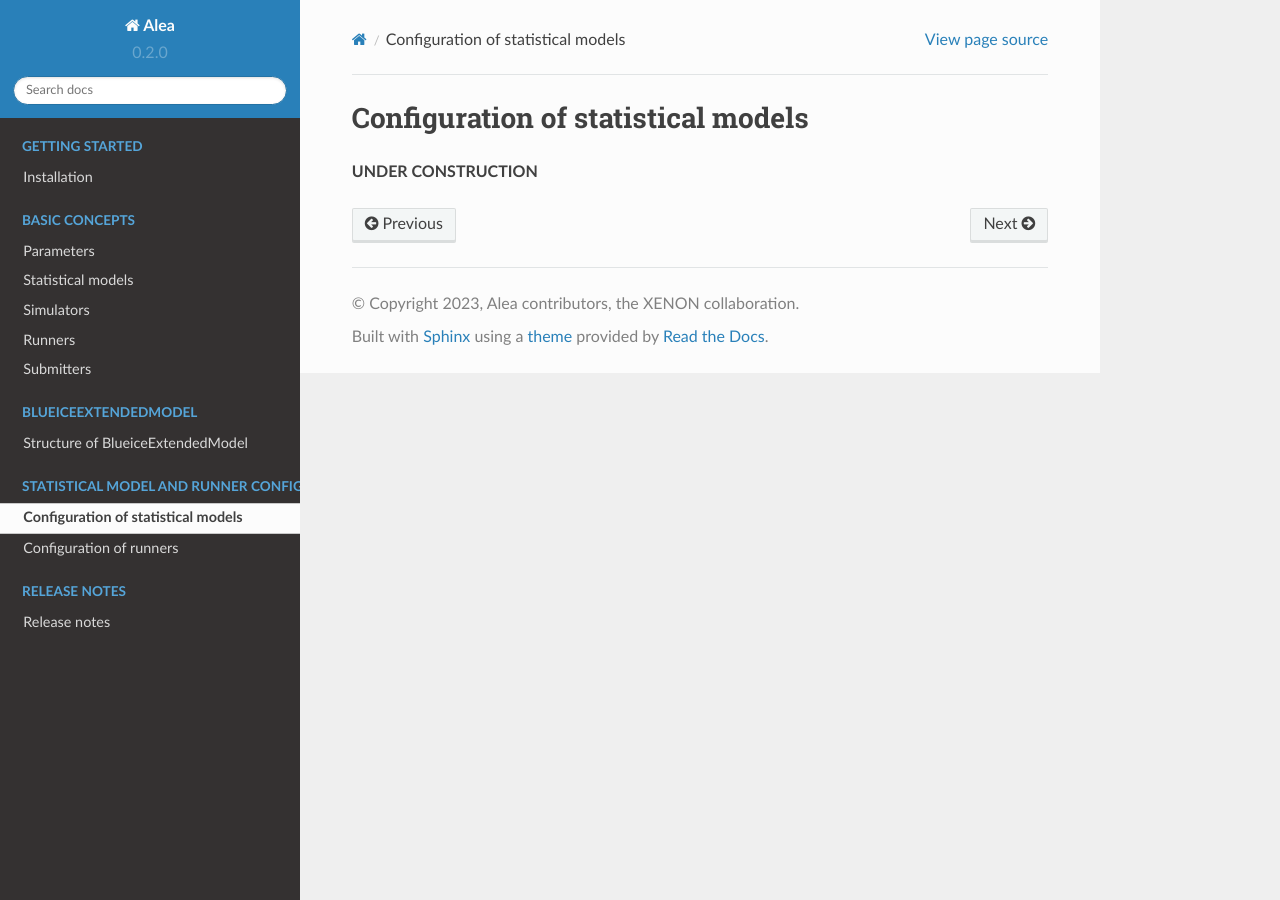
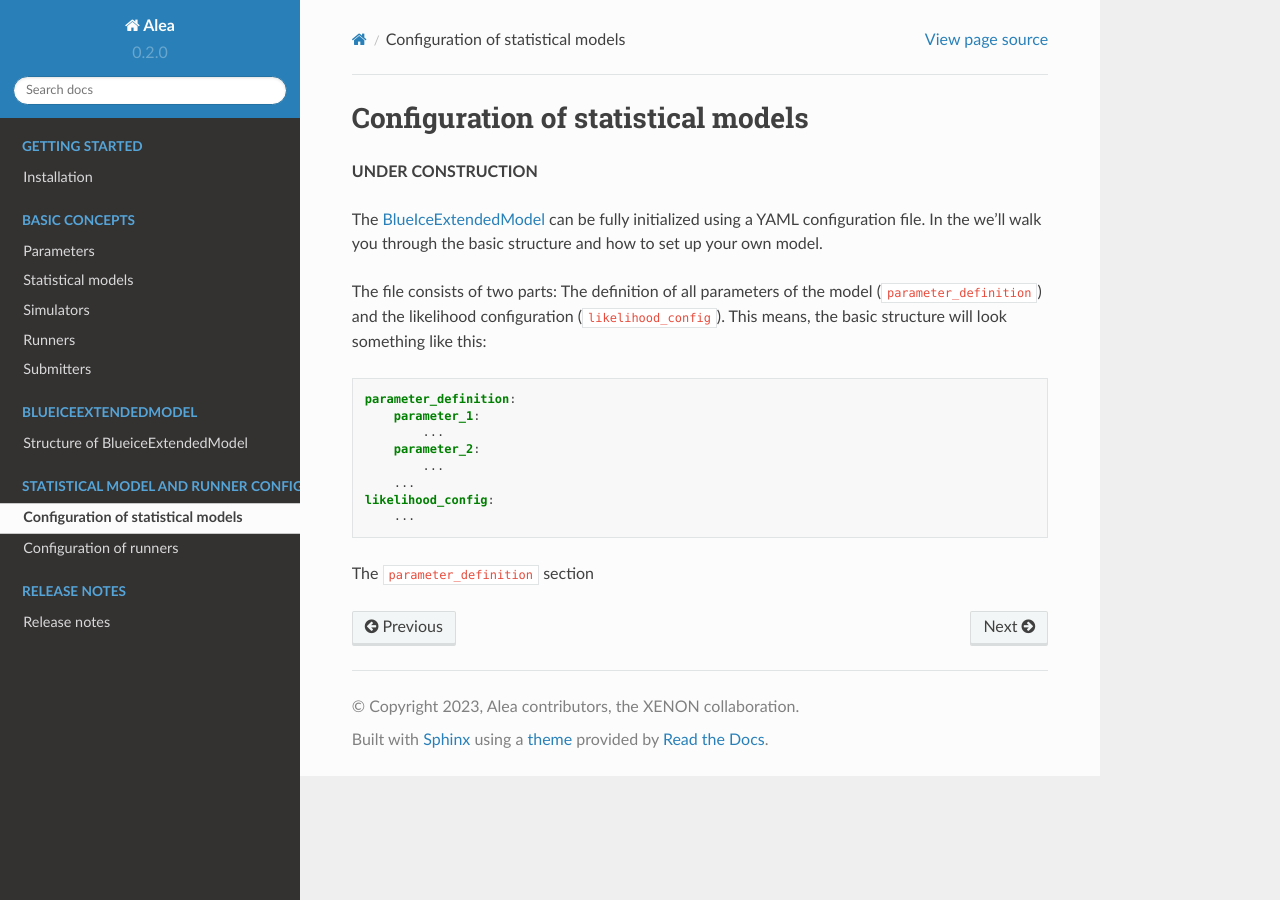
Before and after one commit to XENONnT/alea, a Sphinx documentation site: the page built from docs/source/configuration/model.rst, in a window 1280 px wide. Built offline with Sphinx 7.4.7 and the Read the Docs theme 2.0.0, drawn with Linux system fonts in a browser that asks for light colours; pages that are not in the unit, such as notebooks, are missing from menus.

Commit message:
start writing config file page

```diff
--- a/docs/source/configuration/model.rst
+++ b/docs/source/configuration/model.rst
@@ -4,3 +4,21 @@ Configuration of statistical models
 ===================================
 
 **UNDER CONSTRUCTION**
+
+The :doc:`BlueIceExtendedModel</blueice_extended_model/structure>` can be fully initialized using a YAML configuration file. In the we'll walk you through the basic structure and how to set up your own model.
+
+The file consists of two parts: The definition of all parameters of the model (``parameter_definition``) and the likelihood configuration (``likelihood_config``).
+This means, the basic structure will look something like this:
+
+.. code-block:: yaml
+
+    parameter_definition:
+        parameter_1:
+            ...
+        parameter_2:
+            ...
+        ...
+    likelihood_config:
+        ...
+
+The ``parameter_definition`` section
```
